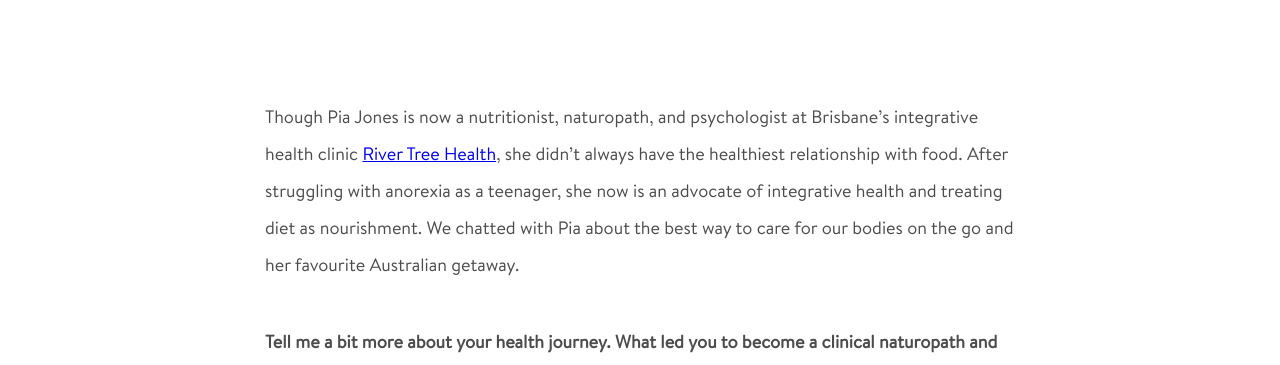
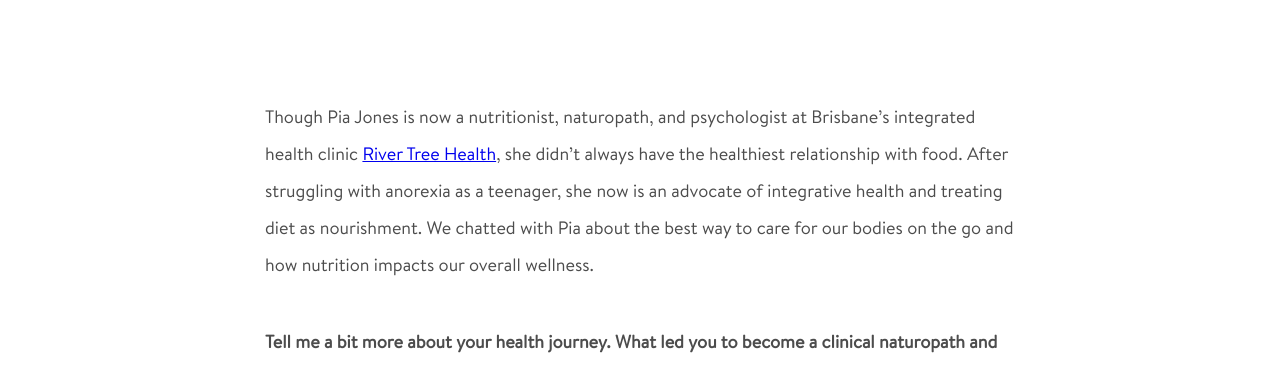
Before and after one commit to mattvernon/soulara-blog, a Jekyll site: the page built from _posts/2017-09-23-q-and-a-pia-jones.markdown, in a window 1280 px wide and 900 px high, scrolled down 975 px. Shown: the part 150-515 px from the top of the window. Built offline with Jekyll 4.4.1, drawn with Linux system fonts in a browser that asks for light colours; some web fonts are replaced; comment, search, counter and statistics services are not loaded.

Commit message:
Updated Q And A Pia Jones

```diff
--- a/_posts/2017-09-23-q-and-a-pia-jones.markdown
+++ b/_posts/2017-09-23-q-and-a-pia-jones.markdown
@@ -9,7 +9,7 @@ tags:
 Main Image: "/uploads/pia.jpg"
 ---
 
-Though Pia Jones is now a nutritionist, naturopath, and psychologist at Brisbane’s integrative health clinic [River Tree Health](rivertreehealth.com.au/), she didn’t always have the healthiest relationship with food. After struggling with anorexia as a teenager, she now is an advocate of integrative health and treating diet as nourishment. We chatted with Pia about the best way to care for our bodies on the go and her favourite Australian getaway.
+Though Pia Jones is now a nutritionist, naturopath, and psychologist at Brisbane’s integrated health clinic [River Tree Health](rivertreehealth.com.au/), she didn’t always have the healthiest relationship with food. After struggling with anorexia as a teenager, she now is an advocate of integrative health and treating diet as nourishment. We chatted with Pia about the best way to care for our bodies on the go and how nutrition impacts our overall wellness.
 
 **Tell me a bit more about your health journey. What led you to become a clinical naturopath and nutritionist?**
 It was a six month stint living in a seaside town called Essouira in Morocco that my way of relating to food began to change and I also became really interested in herbal medicine. We would gather at lunch and dinner and eat fresh meals using only wholefood ingredients baked in huge tagines. Food was always shared, seated in a circle with huge chunks of freshly baked bread in our hands. Eating was a social activity, just as much as a nourishing one.
```
